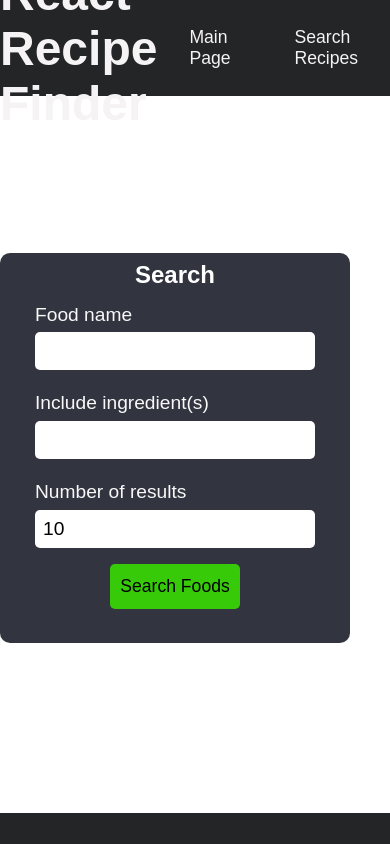
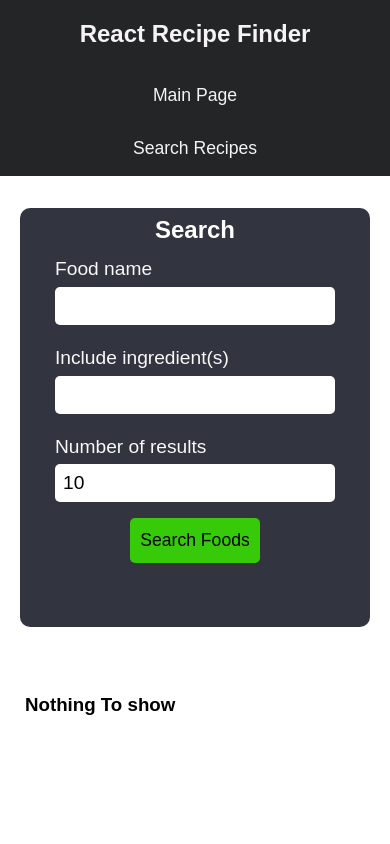
Before and after one commit to nagytommy76/ReactRecipeFinder, a React (Create React App) app: page /recipes in a window 390 px wide. Shown: the top 844 px of the page. Built offline with nearby package versions, Linux system fonts and the light colour scheme.

Commit message:
Creating responsive design. need to fix: findDOMNode in CSSTransition

```diff
--- a/src/components/BaseComponents/BaseCard/BaseCard.module.css
+++ b/src/components/BaseComponents/BaseCard/BaseCard.module.css
@@ -18,3 +18,10 @@
     margin: .5rem 0;
     font-size: 2.3rem;
 }
+
+@media (max-width: 500px) {
+    .Card{
+        width: 340px;
+        min-height: 390px;
+    }
+}
--- a/src/components/BaseComponents/BaseModal/BaseModal.jsx
+++ b/src/components/BaseComponents/BaseModal/BaseModal.jsx
@@ -1,4 +1,4 @@
-import React from 'react'
+import React, { useRef }  from 'react'
 import { connect } from 'react-redux'
 import { hideModal } from '../../../store/Actions/Modal'
 
@@ -8,10 +8,12 @@ import { CSSTransition } from 'react-transition-group';
 
 
 const BaseModal = ({ isModalOpen, closeModal, children }) => {
+    const nodeRef = useRef(null)
     return (
         <>
             <section className={classes.Background} onClick={closeModal}></section>
             <CSSTransition
+                noderef={nodeRef}
                 in={isModalOpen}
                 timeout={600}
                 mountOnEnter
@@ -25,9 +27,9 @@ const BaseModal = ({ isModalOpen, closeModal, children }) => {
                     exitDone: classes.modalExitDone
                 }}
             >
-                <>
+                <div ref={nodeRef}>
                     {children}
-                </>
+                </div>
             </CSSTransition>
         </>
     )
--- a/src/components/Pages/Navbar/Navbar.module.css
+++ b/src/components/Pages/Navbar/Navbar.module.css
@@ -29,3 +29,20 @@
 .ListItems.active{
     background-color: #afa300;
 }
+
+@media (max-width: 815px) {
+    .Navbar{
+        flex-direction: column;
+        height: 11rem;
+    }
+    .Title{
+        font-size: 1rem;
+    }
+    .NavbarList{
+        flex-direction: column;
+    }
+    .ListItems{
+        text-align: center;
+        margin: 0;
+    }
+}
--- a/src/components/Pages/RecipeDetails/Includes/Nutrients/NutrientModal/NutrientModal.jsx
+++ b/src/components/Pages/RecipeDetails/Includes/Nutrients/NutrientModal/NutrientModal.jsx
@@ -31,9 +31,6 @@ const NutrientModal = ({ caloricBreakdown, foodNutrients }) => {
                                 ))
                             }
                         </section>
-                        <footer className={classes.Footer}>
-                            footer
-                        </footer>
                 </section>
                 )}
             />
--- a/src/components/Pages/RecipeDetails/Includes/Nutrients/NutrientModal/NutrientModal.module.css
+++ b/src/components/Pages/RecipeDetails/Includes/Nutrients/NutrientModal/NutrientModal.module.css
@@ -29,6 +29,3 @@
     justify-content: center;
     gap: .8rem;
 }
-.Footer{
-    height: 20%;
-}
--- a/src/components/Pages/RecipeDetails/Includes/Nutrients/Nutrients.jsx
+++ b/src/components/Pages/RecipeDetails/Includes/Nutrients/Nutrients.jsx
@@ -1,4 +1,4 @@
-import React from 'react'
+import React, { useRef } from 'react'
 import { connect } from 'react-redux'
 import { showModal } from '../../../../../store/Actions/Modal'
 import { CSSTransition } from 'react-transition-group';
@@ -7,9 +7,11 @@ import classes from './Nutrients.module.css'
 const NutrientModal = React.lazy(() => import(/* webpackChunkName: "NutrientModal" */ './NutrientModal/NutrientModal'))
 
 const Nutrients = ({ nutrients, isModalOpen, openModal }) => {
+    const nodeRef = useRef(null)
     return (
         <>
             <CSSTransition
+            nodeRef={nodeRef}
             in={isModalOpen}
             timeout={400}
             unmountOnExit
@@ -24,6 +26,7 @@ const Nutrients = ({ nutrients, isModalOpen, openModal }) => {
                 exitDone: classes.exitDone
             }}>
                 <NutrientModal
+                    nodeRef={nodeRef}
                     caloricBreakdown={nutrients.caloricBreakdown}
                     foodNutrients={nutrients.nutrients}
                 />
@@ -33,7 +36,7 @@ const Nutrients = ({ nutrients, isModalOpen, openModal }) => {
     )
 }
 
-const mapStateToPtops = state => {
+const mapStateToProps = state => {
     return {
         isModalOpen: state.modalReducer.isModalOpen
     }
@@ -45,4 +48,4 @@ const mapDispatchToProps = dispatch => {
     }
 }
 
-export default connect(mapStateToPtops, mapDispatchToProps)(Nutrients)
+export default connect(mapStateToProps, mapDispatchToProps)(Nutrients)
--- a/src/components/Pages/SearchRecipes/Includes/CardSection.module.css
+++ b/src/components/Pages/SearchRecipes/Includes/CardSection.module.css
@@ -7,3 +7,20 @@
     grid-template-columns: repeat(2, 450px);
     justify-content: center;
 }
+
+@media (max-width: 1647px) {
+    .CardContainer{
+        width: 100%;
+    }
+}
+@media (max-width: 950px) {
+    .CardContainer{
+        grid-template-columns: repeat(1, 400px);
+    }
+}
+@media (max-width: 500px) {
+    .CardContainer{
+        gap: 0;
+        grid-template-columns: repeat(1, 340px);
+    }
+}
--- a/src/components/Pages/SearchRecipes/Includes/SearchSection/SearchSection.module.css
+++ b/src/components/Pages/SearchRecipes/Includes/SearchSection/SearchSection.module.css
@@ -15,3 +15,10 @@
     color: white;
     margin: .5rem 0;
 }
+
+@media(max-width: 1647px){
+    .Form{
+        margin: 2rem auto 1rem auto;
+        position: relative;
+    }
+}
--- a/src/components/Pages/SearchRecipes/SearchRecipes.module.css
+++ b/src/components/Pages/SearchRecipes/SearchRecipes.module.css
@@ -4,3 +4,9 @@
     display: flex;
     flex-direction: row;
 }
+
+@media (max-width: 1647px) {
+    .Container{
+        flex-direction: column;
+    }
+}
--- a/src/index.css
+++ b/src/index.css
@@ -1,3 +1,7 @@
+:root{
+   --largeScreen: 1647px
+}
+
 * {
   @import url "https://fonts.googleapis.com/css2?family=Cabin&display=swap";
 }
```
